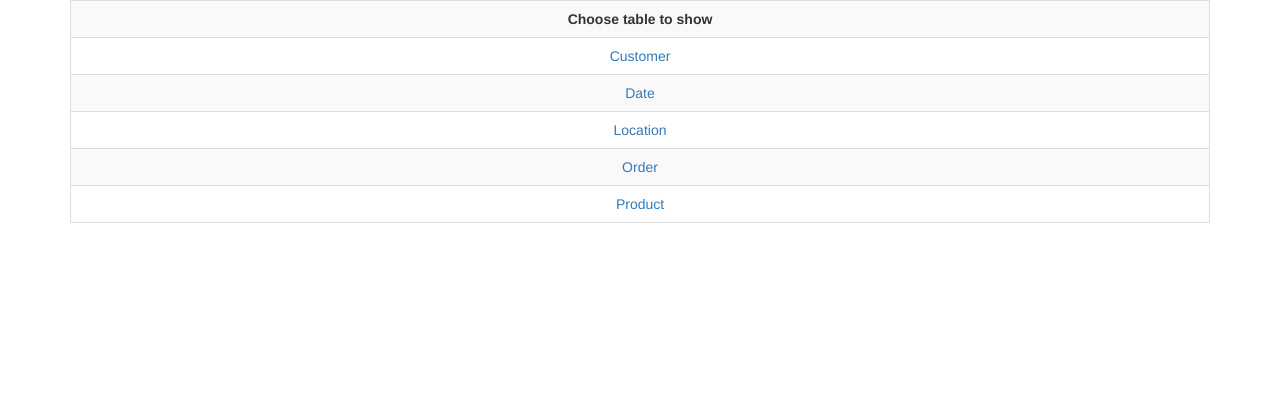
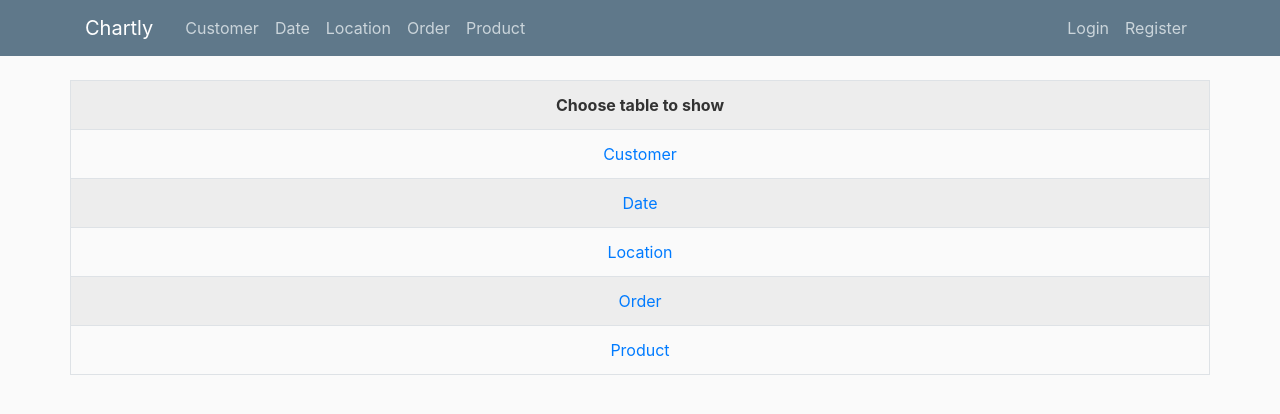
Before and after one commit to 0lkoKushnir/reporting_system, a Django app: page /table/ in a window 1280 px wide. Shown: the top 414 px of the page. Run offline with Django 3.2, Linux system fonts and the light colour scheme; some libraries are stand-ins or nearby versions.

Commit message:
Update Table templates design

```diff
--- /dev/null
+++ b/table/static/table/main.css
@@ -0,0 +1,97 @@
+body {
+  background: #fafafa;
+  color: #333333;
+  margin-top: 5rem;
+}
+
+h1, h2, h3, h4, h5, h6 {
+  color: #444444;
+}
+
+ul {
+  margin: 0;
+}
+
+.bg-steel {
+  background-color: #5f788a;
+}
+
+.site-header .navbar-nav .nav-link {
+  color: #cbd5db;
+}
+
+.site-header .navbar-nav .nav-link:hover {
+  color: #ffffff;
+}
+
+.site-header .navbar-nav .nav-link.active {
+  font-weight: 500;
+}
+
+.content-section {
+  background: #ffffff;
+  padding: 10px 20px;
+  border: 1px solid #dddddd;
+  border-radius: 3px;
+  margin-bottom: 20px;
+}
+
+.article-title {
+  color: #444444;
+}
+
+a.article-title:hover {
+  color: #428bca;
+  text-decoration: none;
+}
+
+.article-content {
+  white-space: pre-line;
+}
+
+.article-img {
+  height: 65px;
+  width: 65px;
+  margin-right: 16px;
+}
+
+.article-metadata {
+  padding-bottom: 1px;
+  margin-bottom: 4px;
+  border-bottom: 1px solid #e3e3e3
+}
+
+.article-metadata a:hover {
+  color: #333;
+  text-decoration: none;
+}
+
+.article-svg {
+  width: 25px;
+  height: 25px;
+  vertical-align: middle;
+}
+
+.account-img {
+  height: 125px;
+  width: 125px;
+  margin-right: 20px;
+  margin-bottom: 16px;
+}
+
+.account-heading {
+  font-size: 2.5rem;
+}
+© 2021 GitHub, Inc.
+Terms
+Privacy
+Security
+Status
+Docs
+Contact GitHub
+Pricing
+API
+Training
+Blog
+About
+Loading complete
--- a/table/templates/table/base_table.html
+++ b/table/templates/table/base_table.html
@@ -1,17 +1,55 @@
+{% load static %}
 <!DOCTYPE html>
 <head>
-	<title>Tables</title>
+	<!-- Required meta tags -->
 	<meta charset="utf-8">
-	<meta name="viewport" content="width=device-width, initial-scale=1">
-	<link rel="stylesheet" href="https://maxcdn.bootstrapcdn.com/bootstrap/3.4.1/css/bootstrap.min.css">
-	<script src="https://ajax.googleapis.com/ajax/libs/jquery/3.5.1/jquery.min.js"></script>
-	<script src="https://maxcdn.bootstrapcdn.com/bootstrap/3.4.1/js/bootstrap.min.js"></script>
+	<meta name="viewport" content="width=device-width, initial-scale=1, shrink-to-fit=no">
+
+	<!-- Bootstrap CSS -->
+	<link rel="stylesheet" href="https://maxcdn.bootstrapcdn.com/bootstrap/4.0.0/css/bootstrap.min.css" integrity="sha384-Gn5384xqQ1aoWXA+058RXPxPg6fy4IWvTNh0E263XmFcJlSAwiGgFAW/dAiS6JXm" crossorigin="anonymous">
+	<link rel="stylesheet" type="text/css" href="{% static 'table/main.css' %}">
+
+	{% if title %}
+		<title>Chartly Tables - {{ title }}</title>
+	{% else %}
+		<title>Chartly Tables</title>
+	{% endif %}
 </head>
 <body>
-	<div class="container">
+	<header class="site-header">
+		<nav class="navbar navbar-expand-md navbar-dark bg-steel fixed-top">
+			<div class="container">
+				<a class="navbar-brand mr-4" href="{% url 'tables-home' %}">Chartly</a>
+				<button class="navbar-toggler" type="button" data-toggle="collapse" data-target="#navbarToggle" aria-controls="navbarToggle" aria-expanded="false" aria-label="Toggle navigation">
+					<span class="navbar-toggler-icon"></span>
+				</button>
+				<div class="collapse navbar-collapse" id="navbarToggle">
+					<div class="navbar-nav mr-auto">
+						<a class="nav-item nav-link" href="{% url 'tables-customer' %}">Customer</a>
+						<a class="nav-item nav-link" href="{% url 'tables-date' %}">Date</a>
+						<a class="nav-item nav-link" href="{% url 'tables-location' %}">Location</a>
+						<a class="nav-item nav-link" href="{% url 'tables-order' %}">Order</a>
+						<a class="nav-item nav-link" href="{% url 'tables-product' %}">Product</a>
+					</div>
+					<!-- Navbar Right Side -->
+					<div class="navbar-nav">
+						<a class="nav-item nav-link" href="#">Login</a>
+						<a class="nav-item nav-link" href="#">Register</a>
+					</div>
+				</div>
+			</div>
+		</nav>
+	</header>
 
-		{% block content %}{% endblock %}
+	<main class="container">
+		<div class="row">
+			{% block content %}{% endblock %}
+		</div>
+	</main>
 
-	</div>
+	<!-- Optional JavaScript -->
+	<script src="https://code.jquery.com/jquery-3.2.1.slim.min.js" integrity="sha384-KJ3o2DKtIkvYIK3UENzmM7KCkRr/rE9/Qpg6aAZGJwFDMVNA/GpGFF93hXpG5KkN" crossorigin="anonymous"></script>
+	<script src="https://cdnjs.cloudflare.com/ajax/libs/popper.js/1.12.9/umd/popper.min.js" integrity="sha384-ApNbgh9B+Y1QKtv3Rn7W3mgPxhU9K/ScQsAP7hUibX39j7fakFPskvXusvfa0b4Q" crossorigin="anonymous"></script>
+	<script src="https://maxcdn.bootstrapcdn.com/bootstrap/4.0.0/js/bootstrap.min.js" integrity="sha384-JZR6Spejh4U02d8jOt6vLEHfe/JQGiRRSQQxSfFWpi1MquVdAyjUar5+76PVCmYl" crossorigin="anonymous"></script>
 </body>
 </html>
--- a/table/templates/table/customer.html
+++ b/table/templates/table/customer.html
@@ -1,6 +1,5 @@
 {% extends "table/base_table.html" %}
 {% block content %}
-	<a href="/table">Back</a>
 	<table class="table table-bordered table-striped">
 		<tr>
 			<th>ID</th>
--- a/table/urls.py
+++ b/table/urls.py
@@ -3,9 +3,9 @@ from . import views
 
 urlpatterns = [
     path('', views.home, name='tables-home'),
-    path('customer/', views.CustomerView),
-    path('date/', views.DateView),
-    path('order/', views.OrderView),
-    path('location/', views.LocationView),
-    path('product/', views.ProductView),
+    path('customer/', views.CustomerView, name='tables-customer'),
+    path('date/', views.DateView, name='tables-date'),
+    path('order/', views.OrderView, name='tables-order'),
+    path('location/', views.LocationView, name='tables-location'),
+    path('product/', views.ProductView, name='tables-product'),
 ]
--- a/table/views.py
+++ b/table/views.py
@@ -13,7 +13,7 @@ def CustomerView(request):
 	cursor = conn.cursor()
 	cursor.execute('SELECT * FROM dbo.Customer WHERE CustomerID <= 1000')
 	result = cursor.fetchall()
-	return render(request, 'table/customer.html', {'CustomerModel' : result})
+	return render(request, 'table/customer.html', {'CustomerModel':result, 'title':'Customer'})
 
 
 def DateView(request):
@@ -21,7 +21,7 @@ def DateView(request):
 	cursor = conn.cursor()
 	cursor.execute('SELECT * FROM dbo.Date WHERE TheYear=2009')
 	result = cursor.fetchall()
-	return render(request, 'table/date.html', {'DateModel' : result})
+	return render(request, 'table/date.html', {'DateModel':result, 'title':'Date'})
 
 
 def OrderView(request):
@@ -29,7 +29,7 @@ def OrderView(request):
 	cursor = conn.cursor()
 	cursor.execute('SELECT * FROM dbo.FactOrder WHERE ID <= 1000')
 	result = cursor.fetchall()
-	return render(request, 'table/order.html', {'OrderModel' : result})
+	return render(request, 'table/order.html', {'OrderModel':result, 'title':'Order'})
 
 
 def LocationView(request):
@@ -37,7 +37,7 @@ def LocationView(request):
 	cursor = conn.cursor()
 	cursor.execute('SELECT * FROM dbo.Location WHERE LocationID <= 1000')
 	result = cursor.fetchall()
-	return render(request, 'table/location.html', {'LocationModel' : result})
+	return render(request, 'table/location.html', {'LocationModel':result, 'title':'Location'})
 
 
 def ProductView(request):
@@ -45,4 +45,4 @@ def ProductView(request):
 	cursor = conn.cursor()
 	cursor.execute('SELECT * FROM dbo.Product WHERE ID <= 1000')
 	result = cursor.fetchall()
-	return render(request, 'table/product.html', {'ProductModel' : result})
+	return render(request, 'table/product.html', {'ProductModel':result, 'title':'Product'})
```
